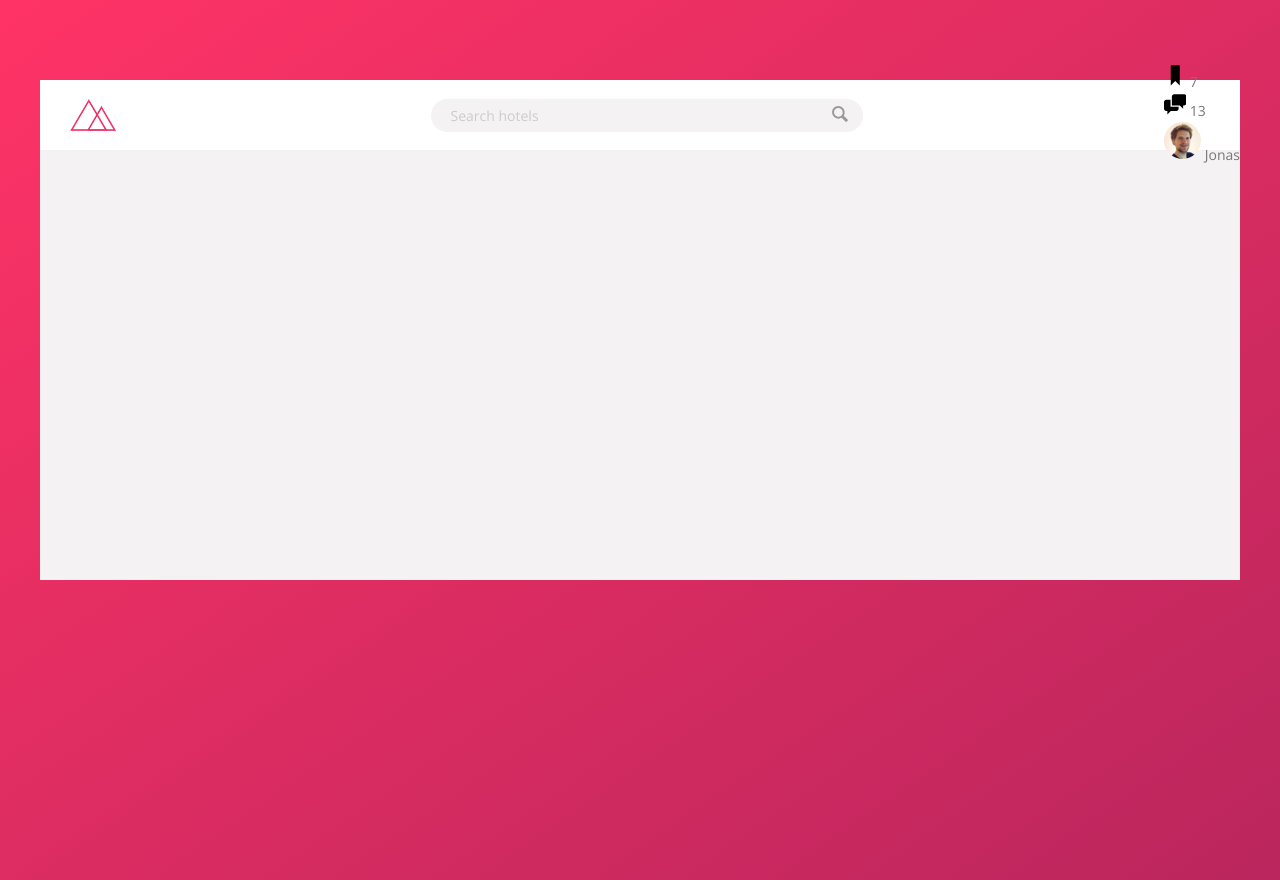
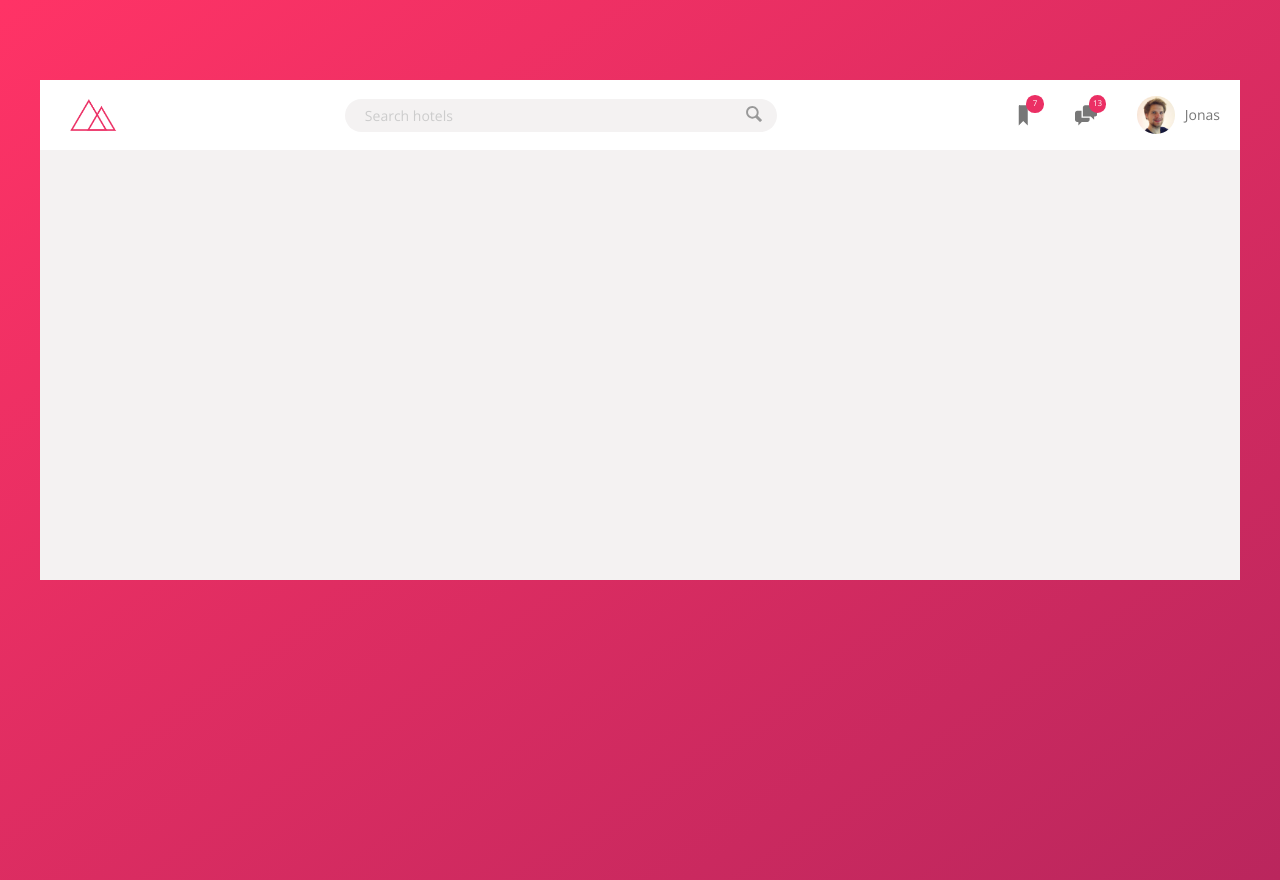
Before and after one commit to MHVM13/Trillo, a website: page index.html in a window 1280 px wide. Drawn offline with nearby package versions, Linux system fonts and the light colour scheme.

Commit message:
Do header

```diff
--- a/package.json
+++ b/package.json
@@ -4,9 +4,6 @@
   "description": "Booking app",
   "main": "index.js",
   "scripts": {
-    "watch:sass": "node-sass sass/main.scss css/style.css -w",
-    "devserver": "live-server",
-    "start": "npm-run-all --parallel devserver watch:sass",
     "compile:sass": "node-sass sass/main.scss css/style.comp.css",
     "concat:css": "concat -o css/style.concat.css css/icon-font.css css/style.comp.css",
     "prefix:css": "postcss --use autoprefixer -b 'last 10 versions' css/style.concat.css -o css/style.prefix.css",
--- a/scss/_base.scss
+++ b/scss/_base.scss
@@ -14,6 +14,7 @@
     --color-grey-dark-2: #777;
     --color-grey-dark-3: #999;
 
+    --color-white: #fff;
     --color-black: #000;
 
     --shadow-dark: 0 2rem 6rem rgba(var(--color-black), .3);
--- a/scss/_components.scss
+++ b/scss/_components.scss
@@ -58,29 +58,55 @@
 }
 
 .user-nav {
+    display: flex;
+    align-items: center;
+    justify-content: center;
+    align-self: stretch;
+
+    & > * {
+        padding: 0 2rem;
+        cursor: pointer;
+        height: 100%;
+
+        display: flex;
+        align-items: center;
+    }
+
+    & > *:hover {
+        background-color: var(--color-grey-light-2);
+    }
+
     &__icon-box {
-
+        position: relative;
+        display: flex;
+        align-items: center;
     }
 
     &__icon {
         height: 2.25rem;
         width: 2.25rem;
+        fill: var(--color-grey-dark-2)
     }
 
     &__notification {
+        font-size: .8rem;
+        height: 1.75rem;
+        width: 1.75rem;
+        border-radius: 50%;
+        background-color: var(--color-primary);
+        color: var(--color-white);
+        position: absolute;
+        top: 1.5rem;
+        right: 1.1rem;
 
-    }
-
-    &__user {
-
+        display: flex;
+        justify-content: center;
+        align-items: center;
     }
 
     &__user-photo {
         height: 3.75rem;
         border-radius: 50%;
-    }
-
-    &__user-name {
-
+        margin-right: 1rem;
     }
 }
```
Also changed, not shown: css/main.css, 1 other file.
